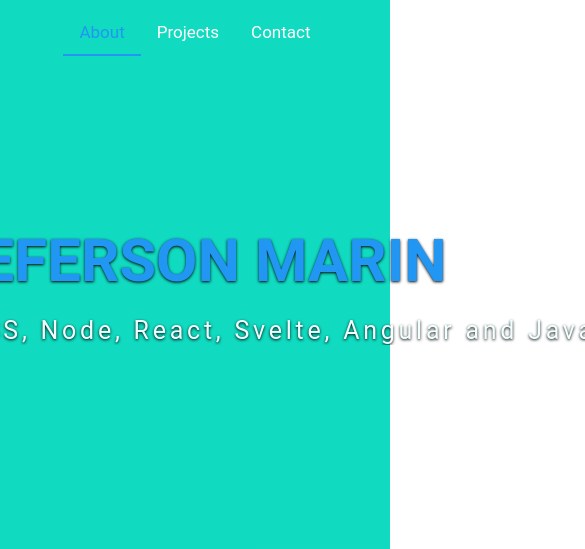
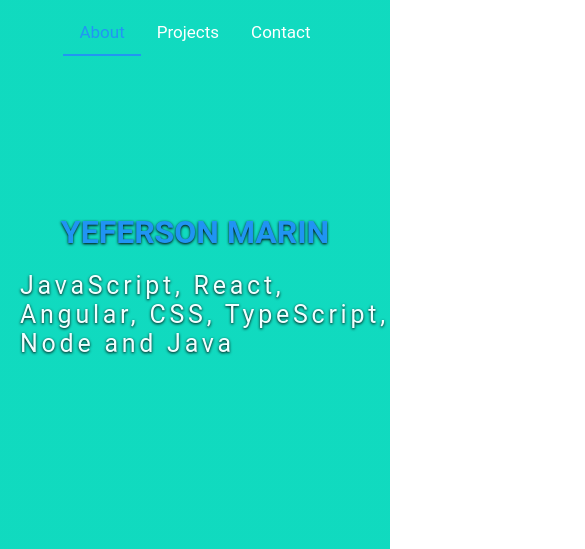
Before and after one commit to yefcode/yefcode-react, a React (Create React App) app: page / in a window 390 px wide. Shown: the top 549 px of the page, 585 px wide, since content can reach past the window. Built offline with nearby package versions, Linux system fonts and the light colour scheme; no server answers.

Commit message:
refactor: responsive update About component styles

```diff
--- a/src/components/About/About.js
+++ b/src/components/About/About.js
@@ -8,11 +8,9 @@
                     <h1 className="title">
                         YEFERSON MARIN
                     </h1>
-                    <div className="typewriter typewriter-anim">
-                        <p className="subtitle">
-                            JavaScript, CSS, Node, React, Svelte, Angular and Java
-                        </p>
-                    </div>
+                    <p className="subtitle">
+                        JavaScript, React, Angular, CSS, TypeScript, Node and Java
+                    </p>
                 </div>
             </div>
         </section>
--- a/src/components/About/About.scss
+++ b/src/components/About/About.scss
@@ -1,7 +1,7 @@
 @import "../../styles/variables.scss";
+@import "../../styles/mixins.scss";
 
 .main-section {
-  padding: 50px;
   background: linear-gradient(0deg, $init-bg-color, $init-bg-color);
   background-size: cover;
   background-position: center;
@@ -9,34 +9,43 @@
 }
 
 .main-content {
-  height: 450px;
+  height: 550px;
   display: flex;
   flex-direction: column;
   align-items: center;
   justify-content: center;
 }
 
+.title {
+  font-family: "Roboto", "Manjari", Helvetica, sans-serif;
+  color: hsl(207, 90%, 54%);
+  font-size: 60px;
+  text-shadow: 0 1px 3px #000;
+  margin: 20px;
+  white-space: nowrap;
+
+  @include respond-down($size-sm) {
+    font-size: 50px;
+  }
+
+  @include respond-down($size-xs) {
+    font-size: 32px;
+  }
+}
+
 .subtitle {
   color: azure;
   font-size: 25px;
-  text-shadow: 0 1px 3px #000;
-}
+  text-shadow: 0 1px 3px hsl(0, 0%, 0%);
+  padding-left: 20px;
+	letter-spacing: 0.15em;
 
-.title {
-  font-family: "Roboto", "Manjari", Helvetica, sans-serif;
-  color: #2196f3;
-  font-size: 60px;
-  text-shadow: 0 1px 3px #000;
-  margin: 20px;
-}
-
-.typewriter-anim p {
-	overflow: hidden;
-	border-right: 0.15em solid #2196F3;
-	white-space: nowrap;
-	margin: 0 auto;
-	letter-spacing: 0.15em;
-	animation: typing 3.5s steps(40, end), blink-caret 0.75s step-end infinite;
+  @include respond-up(920px) {
+    overflow: hidden;
+    white-space: nowrap;
+    border-right: 0.15em solid hsl(207, 90%, 54%);
+    animation: typing 3.5s steps(40, end), blink-caret 0.75s step-end infinite;
+  }
 }
 
 @keyframes typing {
@@ -53,6 +62,6 @@
 		border-color: transparent
 	}
 	50% {
-		border-color: #2196F3;
+		border-color: hsl(207, 90%, 54%);
 	}
 }
--- a/src/styles/variables.scss
+++ b/src/styles/variables.scss
@@ -1,6 +1,7 @@
 // Breakpoints
 $size-xs: 459px;
 $size-sm: 768px;
+// $size-smd: 960px;
 $size-md: 1024px;
 $size-lg: 1280px;
 $size-xl: 1440px;
```
